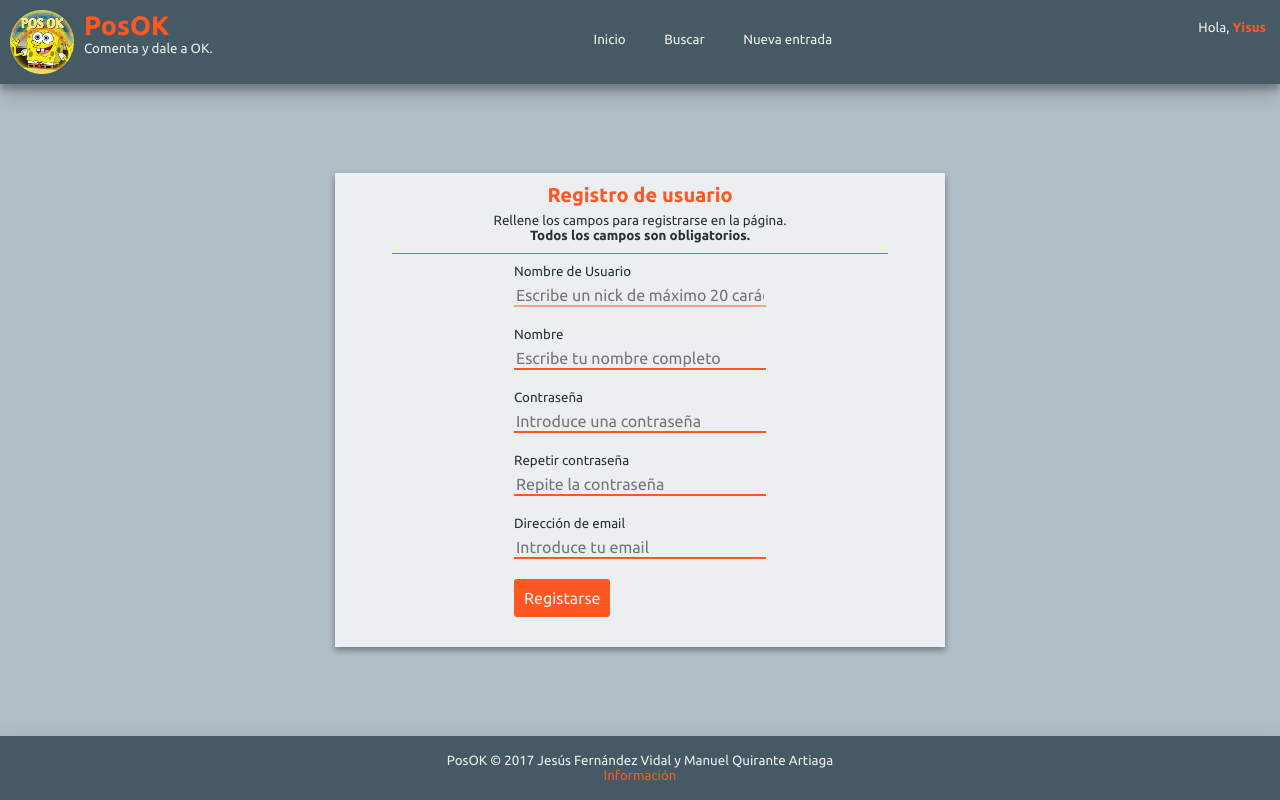
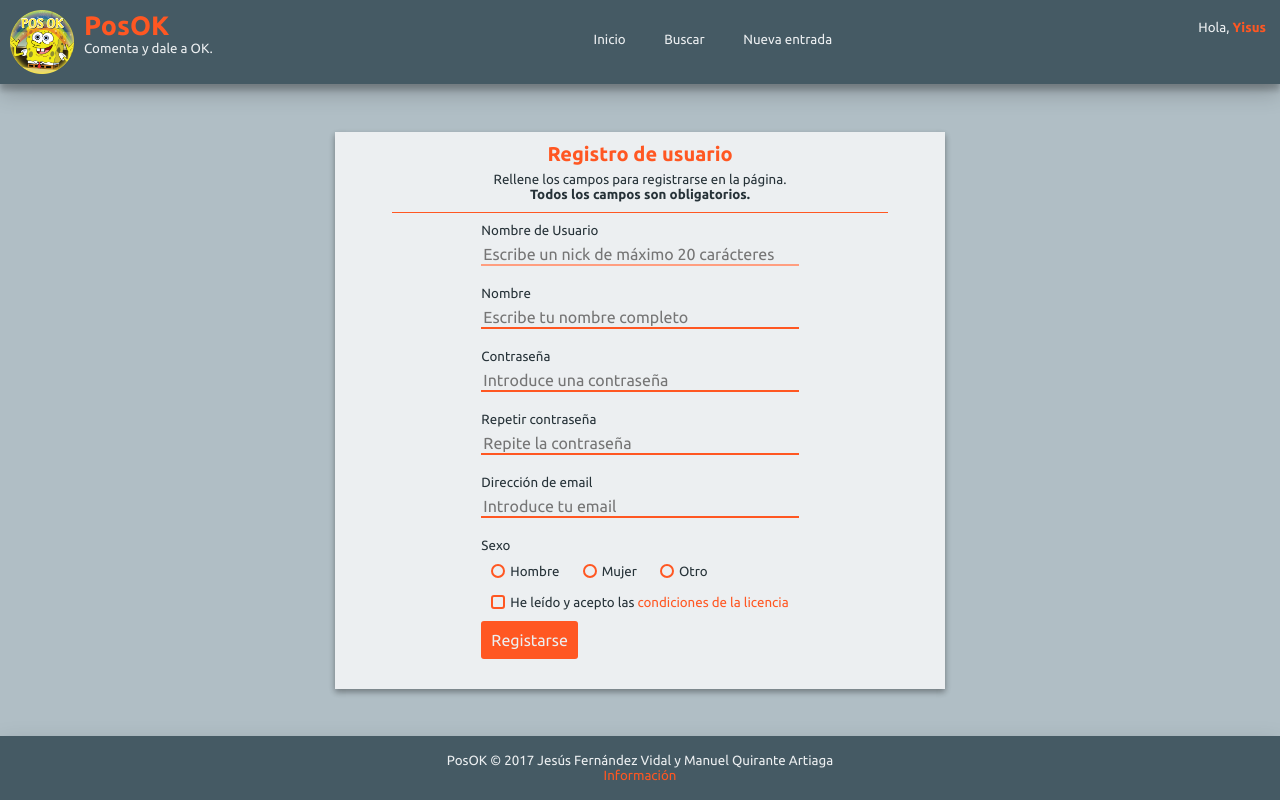
Before and after one commit to JesusCampa94/PosOK, a PHP site: page /registro.html in a window 1280 px wide. Run offline with PHP 8.4, Linux system fonts and the light colour scheme.

Commit message:
Checkboxes y radio buttons personalizados
Uno se aburre un poco y decide poner bonita la página web. En registro y
login se puede ver.

```diff
--- a/css/forms.css
+++ b/css/forms.css
@@ -8,7 +8,7 @@ form
 	form label
 	{
 		margin-bottom: 6px;
-		display: block;
+		display: inline-block;
 	}
 		form input, textarea, select
 		{
@@ -72,6 +72,87 @@ form
 			margin-bottom: 10px;
 		}
 
+		/*Checkboxes y radio buttons personalizados*/
+		form input[type="checkbox"],
+		form input[type="radio"]
+		{
+			display: none;
+		}
+
+			form input[type="checkbox"] + label,
+			form input[type="radio"] + label
+			{
+				display: inline-block;
+				position: relative;
+				border-radius: 3px;
+				padding: 5px 10px 5px 29px;
+				cursor: pointer;
+				transition: all .3s ease-in-out;
+			}
+				form input[type="checkbox"] + label:hover,
+				form input[type="radio"] + label:hover,
+				form input[type="checkbox"]:checked + label:hover,
+				form input[type="radio"]:checked + label:hover
+				{
+					background-color: #FF9E80;
+					color: #263238;
+				}
+
+				form input[type="checkbox"] + label:before,
+				form input[type="radio"] + label:before
+				{
+					content: "";
+					display: inline-block;
+					position: absolute;
+					left: 10px;
+					border: 2px solid #FF5722;
+					border-radius: 3px;
+					width: 10px;
+					height: 10px;
+					background: none;
+				}
+
+				form input[type="radio"] + label:before
+				{
+					border-radius: 50%;
+				}
+
+				form input[type="checkbox"]:checked + label,
+				form input[type="radio"]:checked + label
+				{
+					padding: 5px 10px;
+					background-color: #FF5722;
+					color: #ECEFF1;
+				}
+
+				form input[type="checkbox"]:checked + label:before,
+				form input[type="radio"]:checked + label:before
+				{
+					display: none;
+				}
+
+				/*Para que los enlaces dentro de un custom checkbox/radio button sean visibles*/
+				form input[type="checkbox"] + label:hover>a,
+				form input[type="radio"] + label:hover>a,
+				form input[type="checkbox"]:checked + label>a,
+				form input[type="radio"]:checked + label>a
+				{
+					color: #263238;
+					text-decoration: underline;
+				}
+
+				form input[type="checkbox"]:checked + label>a,
+				form input[type="radio"]:checked + label>a
+				{
+					color: #ECEFF1;
+				}
+
+				form input[type="radio"]:checked + label:hover>a,
+				form input[type="checkbox"]:checked + label:hover>a
+				{
+					color: #263238;
+				}
+
 
 
 
--- a/login.html
+++ b/login.html
@@ -50,6 +50,7 @@
 						<p><input type="text" name="login" id="login" placeholder="Introduce tu nick" pattern="[A-Za-z]+[A-Za-z0-9]*" required autofocus></p>
 						<p><label for="pwd">Contraseña</label></p>
 						<p><input type="password" name="pwd" id="pwd" placeholder="Introduce tu contraseña" pattern="[A-Za-z0-9_\-]+" required></p>
+						<p><input type="checkbox" name="recuerdame" id="recuerdame"><label for="recuerdame">Recuerdame</label></p>
 						<input type="submit" value="Iniciar sesión" />
 					</div>
 				</form>
--- a/registro.html
+++ b/registro.html
@@ -56,6 +56,13 @@
 						<p><input type="password" name="repetirPass" id="repetirPass" placeholder="Repite la contraseña" maxlength="20" pattern="[A-Za-z0-9_\-]+" required></p>
 						<p><label for="email">Dirección de email</label></p>
 						<p><input type="email" name="email" id="email" placeholder="Introduce tu email" required></p>
+						<p><label for="hombre">Sexo</label></p>
+						<p>
+							<input type="radio" name="sexo" value="hombre" id="hombre"><label for="hombre">Hombre</label>
+							<input type="radio" name="sexo" value="mujer" id="mujer"><label for="mujer">Mujer</label>
+							<input type="radio" name="sexo" value="otro" id="otro"><label for="otro">Otro</label>
+						</p>
+						<p><input type="checkbox" name="condiciones" id="condiciones"><label for="condiciones">He leído y acepto las <a href="#">condiciones de la licencia</a></label></p>
 						<input type="submit" value="Registarse">
 					</div>
 				</form>
```
